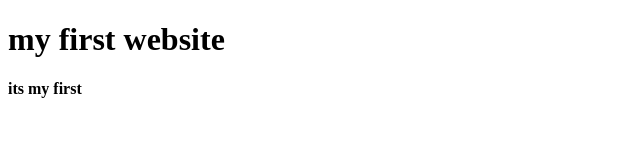
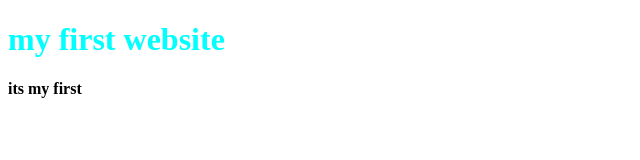
Before and after one commit to AlanAshly/test, a plain HTML site: page index.html in a window 1280 px wide. Shown: the whole page, without its empty margins (0-640 px from the left). Drawn offline with Linux system fonts and the light colour scheme.

Commit message:
added colour

```diff
--- a/index.html
+++ b/index.html
@@ -7,7 +7,7 @@
     <title>Document</title>
   </head>
   <body>
-    <h1>my first website</h1>
+    <h1 style="color: aqua">my first website</h1>
     <h4>its my first</h4>
   </body>
 </html>
```
